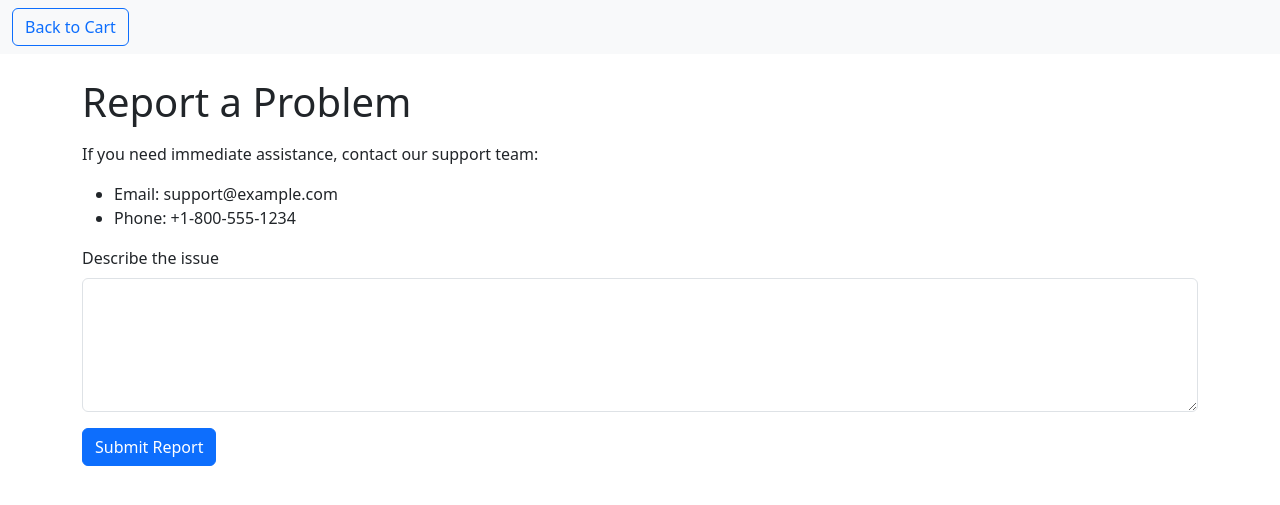
After one commit to PatrykWidz/conf2025_bookstore, a Flask app: page /report in a window 1280 px wide. The commit adds this page. Shown: the top 505 px of the page. Run offline with Flask 3, Linux system fonts and the light colour scheme; the visitor is signed in with stand-in values (Sample User, id 1).

Commit message:
Add report problem page

```diff
--- a/app.py
+++ b/app.py
@@ -176,13 +176,49 @@ def view_cart():
                 total=total,
                 message=None,
                 error="Ups, something went wrong",
+                feedback_submitted=False,
             )
         session["cart"] = []
         return render_template(
-            "cart.html", cart=[], total=0, message="Order placed successfully!", error=None
+            "cart.html",
+            cart=[],
+            total=0,
+            message="Order placed successfully!",
+            error=None,
+            feedback_submitted=False,
         )
     total = sum(item["price"] * item["quantity"] for item in cart)
-    return render_template("cart.html", cart=cart, total=total, message=None, error=None)
+    return render_template(
+        "cart.html", cart=cart, total=total, message=None, error=None, feedback_submitted=False
+    )
+
+
+@app.post("/rate")
+@login_required
+def rate():
+    rating = int(request.form.get("rating", 0))
+    session.setdefault("ratings", []).append(rating)
+    return render_template(
+        "cart.html",
+        cart=[],
+        total=0,
+        message="Thank you for your feedback!",
+        error=None,
+        feedback_submitted=True,
+    )
+
+
+@app.route("/report", methods=["GET", "POST"])
+@login_required
+def report():
+    submitted = False
+    if request.method == "POST":
+        description = request.form.get("description")
+        session.setdefault("reports", []).append(
+            {"user": session.get("username"), "description": description}
+        )
+        submitted = True
+    return render_template("report.html", submitted=submitted)
 
 
 if __name__ == "__main__":
--- /dev/null
+++ b/templates/report.html
@@ -0,0 +1,35 @@
+<!doctype html>
+<html lang="en">
+<head>
+    <meta charset="utf-8">
+    <meta name="viewport" content="width=device-width, initial-scale=1">
+    <title>Report a Problem</title>
+    <link rel="stylesheet" href="https://cdn.jsdelivr.net/npm/bootstrap@5.3.0/dist/css/bootstrap.min.css">
+</head>
+<body>
+<nav class="navbar navbar-light bg-light">
+    <div class="container-fluid">
+        <a class="btn btn-outline-primary" href="{{ url_for('view_cart') }}">Back to Cart</a>
+    </div>
+</nav>
+<div class="container mt-4">
+    <h1 class="mb-3">Report a Problem</h1>
+    <p>If you need immediate assistance, contact our support team:</p>
+    <ul>
+        <li>Email: support@example.com</li>
+        <li>Phone: +1-800-555-1234</li>
+    </ul>
+    {% if submitted %}
+        <div class="alert alert-success" role="alert">Report submitted. We'll get back to you soon.</div>
+    {% else %}
+        <form method="post">
+            <div class="mb-3">
+                <label for="description" class="form-label">Describe the issue</label>
+                <textarea class="form-control" id="description" name="description" rows="5" required></textarea>
+            </div>
+            <button type="submit" class="btn btn-primary">Submit Report</button>
+        </form>
+    {% endif %}
+</div>
+</body>
+</html>
```
Also changed, not shown: templates/cart.html (+42 -0 lines).
